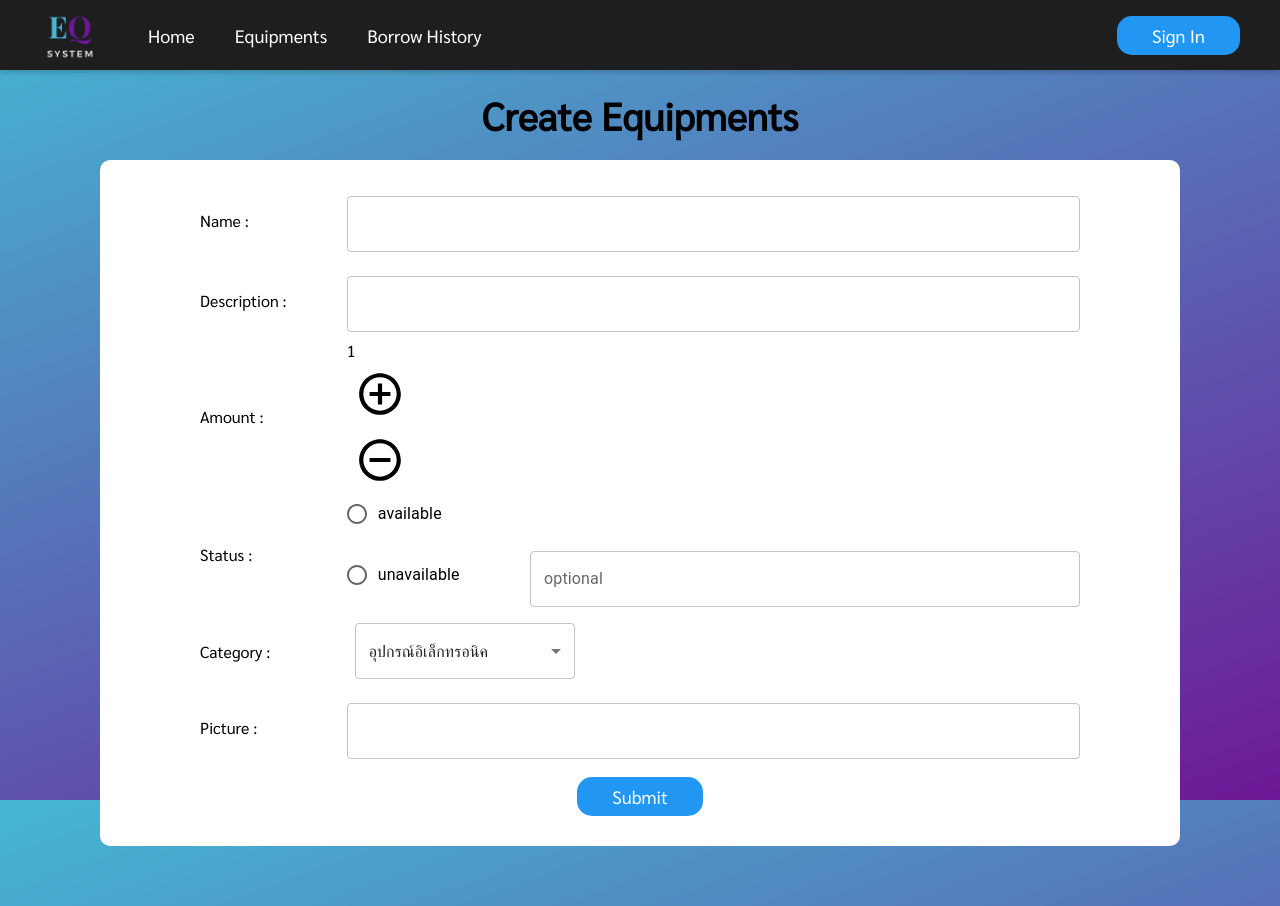
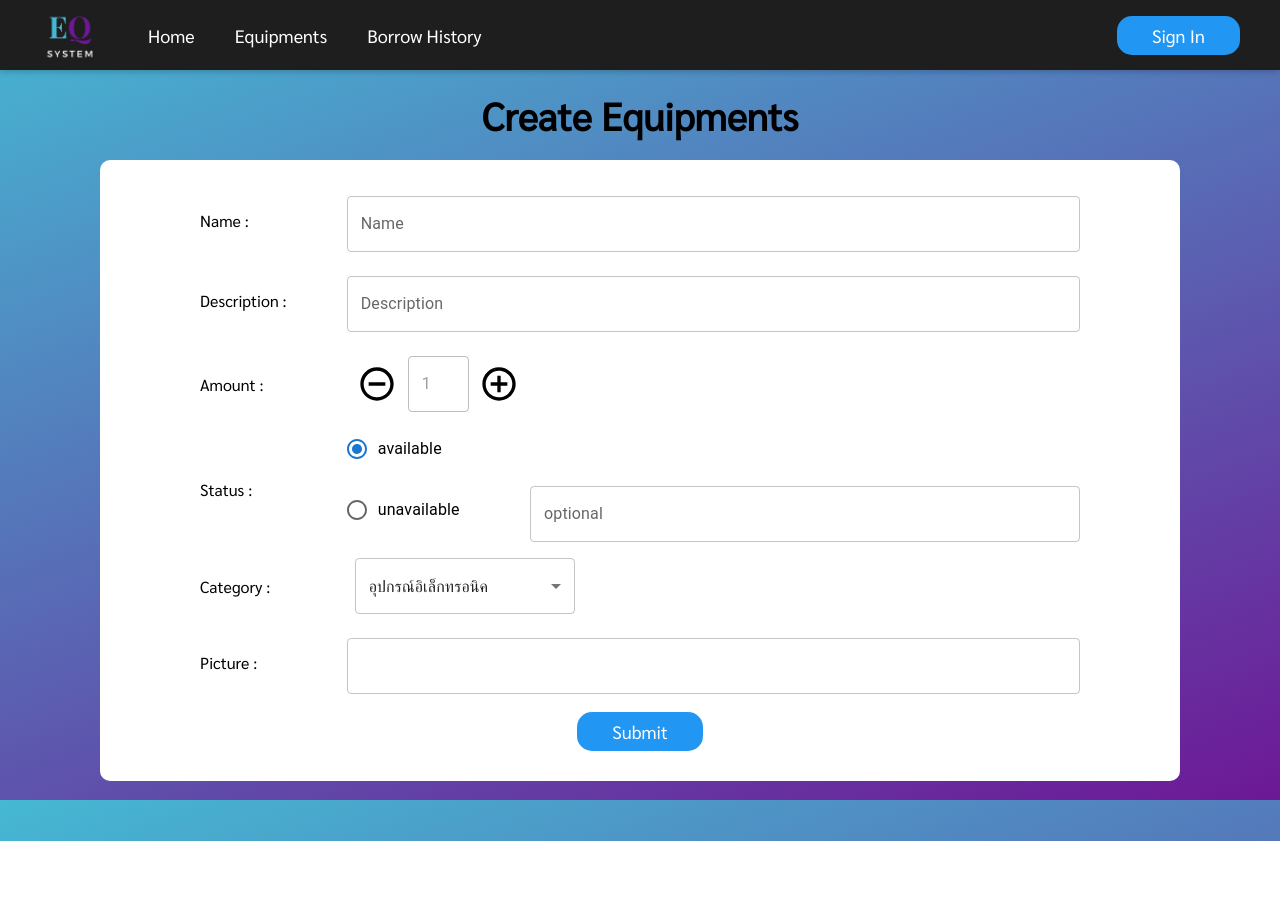
Before and after one commit to it62070040/Equipment-Borrowing-System, a React (Create React App) app in the folder equipment_borrowing_system/front-end/: page /equipment-create in a window 1280 px wide. After the commit the page ends 841 px from the top, so only its background shows below. Built offline with nearby package versions, Linux system fonts and the light colour scheme.

Commit message:
update: create and edit Equipment

```diff
--- a/equipment_borrowing_system/front-end/src/pages/Equipments/Admin/Equipments.css
+++ b/equipment_borrowing_system/front-end/src/pages/Equipments/Admin/Equipments.css
@@ -73,10 +73,11 @@
     transition: 0.3s;
 }
 .style-form{
-    background-color:white;
+    /* background-color:white; */
     padding: 20px 100px 20px  100px;
     margin: 0px 100px 30px  100px;
     border-radius: 10px;
+    /* border-style: solid; */
 }
 .btn-upload{
     background-color: #EFEEF2;
--- a/equipment_borrowing_system/front-end/src/pages/Equipments/Admin/Equipments.js
+++ b/equipment_borrowing_system/front-end/src/pages/Equipments/Admin/Equipments.js
@@ -40,9 +40,6 @@ function Equipments() {
         >
           <SearchBar />
         </Box>
-        {/* <Box className="table" sx={{p: 1, mx:5, mt:4, backgroundColor: '#fff', borderRadius: '10px'}}>
-          <CardTable />
-        </Box> */}
       </div>
     </div>
   );
--- a/equipment_borrowing_system/front-end/src/pages/Equipments/Admin/EquipmentsCreate.js
+++ b/equipment_borrowing_system/front-end/src/pages/Equipments/Admin/EquipmentsCreate.js
@@ -1,15 +1,8 @@
 import React, { useCallback, useState } from "react";
-import { Box, Grid, TextField, IconButton, Stack } from "@mui/material";
-import SelectRadio from "./components/SelectRadio";
-import SelectMenuItem from "./components/SelectMenuItem";
-import UploadImage from "./components/UploadImage";
-import Radio from "@mui/material/Radio";
-import RadioGroup from "@mui/material/RadioGroup";
-import FormControlLabel from "@mui/material/FormControlLabel";
-import FormControl from "@mui/material/FormControl";
+import { Box, Grid, TextField, IconButton, Stack, FormControlLabel,FormControl, Radio, RadioGroup} from "@mui/material";
 import MenuItem from "@mui/material/MenuItem";
 import AddCircleOutlineIcon from "@mui/icons-material/AddCircleOutline";
-import RemoveCircleOutlineIcon from '@mui/icons-material/RemoveCircleOutline';
+import RemoveCircleOutlineIcon from "@mui/icons-material/RemoveCircleOutline";
 
 import { gql, useMutation } from "@apollo/client";
 
@@ -43,10 +36,18 @@ const EquipmentsCreate = () => {
   const [description, setDescription] = useState("");
   const [category, setCategory] = useState("อุปกรณ์อิเล็กทรอนิค");
   const [url_pic, setUrl_pic] = useState("");
-  const [status, setStatus] = useState("");
+  const [status, setStatus] = useState("available");
   const [why_unavailable, setWhy_unavailable] = useState("");
   const [amount, setAmount] = useState(1);
 
+  // validation name
+  const [helperTextName, setHelperTextName] = useState("");
+  const [errorName, setErrorName] = useState(false);
+  // validation description
+  const [helperTextDescription, setHelperTextDescription] = useState("");
+  const [errorDescription, setErrorDescription] = useState(false);
+
+  //mutation
   const [createEquipmentMutation] = useMutation(EQUIPMENT_MUTATION);
 
   const handleCreateEquipments = async (e) => {
@@ -82,24 +83,45 @@ const EquipmentsCreate = () => {
 
   const toAdd = () => {
     console.log("add");
-    setAmount(amount + 1)
+    setAmount(amount + 1);
   };
   const toDel = () => {
     console.log("del");
-    if(amount <= 0) {
-      setAmount(0)
+    if (amount <= 1) {
+      setAmount(1);
+    } else {
+      setAmount(amount - 1);
     }
-    else{
-      setAmount(amount - 1)
-    }
-
   };
 
+  const handleSetName = (e) => {
+    if (e.target.value.length <= 0) {
+      setName(e.target.value);
+      setErrorName(true);
+      setHelperTextName("กรุณากรอกชื่ออุปกรณ์");
+    } else {
+      setName(e.target.value);
+      setErrorName(false);
+      setHelperTextName("");
+    }
+  };
+
+  const handleSetDescription = (e) => {
+    if (e.target.value.length <= 0) {
+      setDescription(e.target.value);
+      setErrorDescription(true);
+      setHelperTextDescription("กรุณากรอกคำอธิบาย");
+    } else {
+      setDescription(e.target.value);
+      setErrorDescription(false);
+      setHelperTextDescription("");
+    }
+  };
+  console.log(status);
   return (
     <div className="equipments">
       <div className="equipments-container">
         <h1 className="Header-title">Create Equipments</h1>
-        {/* <form></form> */}
         <Box className="style-form" noValidate autoComplete="off">
           <Grid container>
             <Grid item xs={2} className="name" sx={{ alignSelf: "center" }}>
@@ -107,12 +129,14 @@ const EquipmentsCreate = () => {
             </Grid>
             <Grid item xs={10}>
               <TextField
-                required
+                label="Name"
                 id="outlined-required"
                 fullWidth
                 margin="normal"
+                helperText={helperTextName}
+                error={errorName}
                 value={name}
-                onChange={(e) => setName(e.target.value)}
+                onChange={handleSetName}
               />
             </Grid>
           </Grid>
@@ -122,45 +146,60 @@ const EquipmentsCreate = () => {
             </Grid>
             <Grid item xs={10}>
               <TextField
-                required
+                label="Description"
                 id="outlined-required"
                 fullWidth
                 margin="normal"
+                helperText={helperTextDescription}
+                error={errorDescription}
                 value={description}
-                onChange={(e) => setDescription(e.target.value)}
+                onChange={handleSetDescription}
               />
             </Grid>
           </Grid>
-          <Grid container>
+          <Grid container sx={{my: 2}}>
             <Grid item xs={2} className="name" sx={{ alignSelf: "center" }}>
               Amount :
             </Grid>
-            <Grid item xs={10}>
-              {/* <TextField
-                required
-                id="outlined-required"
-                fullWidth
-                margin="normal"
-                value={amount}
-                onChange={(e) => setAmount(e.target.value)}
-              /> */}
-            {amount}
-              <Stack>
-                <label htmlFor="icon-button-add" onClick={toAdd}>
-                  <IconButton>
-                    <AddCircleOutlineIcon sx={{ color: "black", fontSize: "50px" }} />
-                  </IconButton>
-                </label>
-              </Stack>
-              <Stack>
-                <label htmlFor="icon-button-add" onClick={toDel}>
-                  <IconButton>
-                    <RemoveCircleOutlineIcon sx={{ color: "black", fontSize: "50px" }}/>
-                  </IconButton>
-                </label>
-              </Stack>
+            <Grid
+              item
+              xs={10}
+              sx={{ alignSelf: "center", textAlign: "center" }}
+            >
+              <Grid container>
+                <Grid item xs={1}>
+                  <Stack>
+                    <label htmlFor="icon-button-add" onClick={toDel}>
+                      <IconButton>
+                        <RemoveCircleOutlineIcon
+                          sx={{ color: "black", fontSize: "40px" }}
+                        />
+                      </IconButton>
+                    </label>
+                  </Stack>
+                </Grid>
+                <Grid
+                  item
+                  xs={1}
 
-
+                >
+                  <TextField
+                    disabled
+                    label={amount}
+                  />
+                </Grid>
+                <Grid item xs={1}>
+                  <Stack>
+                    <label htmlFor="icon-button-add" onClick={toAdd}>
+                      <IconButton>
+                        <AddCircleOutlineIcon
+                          sx={{ color: "black", fontSize: "40px" }}
+                        />
+                      </IconButton>
+                    </label>
+                  </Stack>
+                </Grid>
+              </Grid>
             </Grid>
           </Grid>
           <Grid container>
@@ -244,6 +283,7 @@ const EquipmentsCreate = () => {
             </Grid>
             <Grid item xs={10}>
               {/* <UploadImage /> */}
+
               <TextField
                 required
                 id="outlined-number"
@@ -253,6 +293,8 @@ const EquipmentsCreate = () => {
                 value={url_pic}
                 onChange={(e) => setUrl_pic(e.target.value)}
               />
+
+
             </Grid>
           </Grid>
           <div className="button-submit" style={{ textAlign: "center" }}>
--- a/equipment_borrowing_system/front-end/src/pages/Equipments/Admin/EquipmentsEdit.js
+++ b/equipment_borrowing_system/front-end/src/pages/Equipments/Admin/EquipmentsEdit.js
@@ -1,26 +1,162 @@
 import React from "react";
-import { Box, Grid, TextField } from "@mui/material";
-import SelectRadio from "./components/SelectRadio";
-import SelectMenuItem from "./components/SelectMenuItem";
-import UploadImage from "./components/UploadImage";
+import {
+  Box,
+  Grid,
+  TextField,
+  IconButton,
+  Stack,
+  FormControlLabel,
+  FormControl,
+  Radio,
+  RadioGroup,
+  MenuItem,
+} from "@mui/material";
 import { useParams } from "react-router-dom";
-import data from "./components/ListData.json";
+import { useState, useEffect, useCallback } from "react";
+import AddCircleOutlineIcon from "@mui/icons-material/AddCircleOutline";
+import RemoveCircleOutlineIcon from "@mui/icons-material/RemoveCircleOutline";
 
-function EquipmentsEdit({result}) {
-  const id = useParams();
+import { gql, useQuery, useMutation  } from "@apollo/client";
 
-  // const checkIdInfo=()=> {
+const EQUIPMENTS_QUERY = gql`
+  query ($id: MongoID!) {
+    equipmentId(_id: $id) {
+      _id
+      name
+      description
+      amount
+      category
+      url_pic
+      status
+      why_unavailable
+    }
+  }
+`;
 
-  //   console.log(data);
-  // }
-  // window.onload = checkIdInfo
-console.log(result)
-console.log({result})
+const EQUIPMENT_MUTATION = gql`
+  mutation ($id: MongoID!, $record: UpdateByIdEquipmentInput!) {
+    updateEquipmentId(_id: $id, record: $record) {
+      recordId
+    }
+  }
+`;
+const currencies = [
+  "Arduino",
+  "Electronics",
+  "Tools",
+  "Recreations",
+  "Furnitures",
+];
+
+function EquipmentsEdit() {
+  const pathArray = window.location.pathname.split("/");
+  const currentId = pathArray[2];
+  const { loading, error, data } = useQuery(EQUIPMENTS_QUERY, {
+    variables: { id: currentId },
+  });
+
+  const [name, setName] = useState("");
+  const [description, setDescription] = useState("");
+  const [category, setCategory] = useState("อุปกรณ์อิเล็กทรอนิค");
+  const [url_pic, setUrl_pic] = useState("");
+  const [status, setStatus] = useState("available");
+  const [why_unavailable, setWhy_unavailable] = useState("");
+  const [amount, setAmount] = useState(1);
+
+  // validation name
+  const [helperTextName, setHelperTextName] = useState("");
+  const [errorName, setErrorName] = useState(false);
+  // validation description
+  const [helperTextDescription, setHelperTextDescription] = useState("");
+  const [errorDescription, setErrorDescription] = useState(false);
+
+    //mutation
+    const [updateEquipmentId] = useMutation(EQUIPMENT_MUTATION);
+
+  useEffect(() => {
+    if (loading === false && data) {
+      setName(data.equipmentId.name);
+      setDescription(data.equipmentId.description);
+      setAmount(data.equipmentId.amount);
+      setCategory(data.equipmentId.category);
+      setWhy_unavailable(data.equipmentId.why_unavailable);
+      setUrl_pic(data.equipmentId.url_pic);
+    }
+  }, [loading, data]);
+
+  if (loading) {
+    return <h4>Loading...</h4>;
+  }
+  if (error) {
+    return <h4> Error: {error.message}</h4>;
+  }
+
+  const toAdd = () => {
+    console.log("add");
+    setAmount(amount + 1);
+  };
+  const toDel = () => {
+    console.log("del");
+    if (amount <= 1) {
+      setAmount(1);
+    } else {
+      setAmount(amount - 1);
+    }
+  };
+
+  const handleSetName = (e) => {
+    if (e.target.value.length <= 0) {
+      setName(e.target.value);
+      setErrorName(true);
+      setHelperTextName("กรุณากรอกชื่ออุปกรณ์");
+    } else {
+      setName(e.target.value);
+      setErrorName(false);
+      setHelperTextName("");
+    }
+  };
+
+  const handleSetDescription = (e) => {
+    if (e.target.value.length <= 0) {
+      setDescription(e.target.value);
+      setErrorDescription(true);
+      setHelperTextDescription("กรุณากรอกคำอธิบาย");
+    } else {
+      setDescription(e.target.value);
+      setErrorDescription(false);
+      setHelperTextDescription("");
+    }
+  };
+
+  const handleEditEquipments = async (e) => {
+    e.preventDefault();
+    console.log("click");
+    try {
+      await updateEquipmentId({
+        variables: {
+          id: currentId,
+          record: {
+            name,
+            description,
+            category,
+            url_pic,
+            status,
+            why_unavailable,
+            amount,
+          },
+        },
+      });
+    } catch (err) {
+      console.error(err.message);
+    }
+    window.location = `/equipments`;
+  };
 
   return (
     <div className="equipments">
       <div className="equipments-container">
         <h1 className="Header-title">Edit Equipments</h1>
+
         <Box className="style-form" noValidate autoComplete="off">
           <Grid container>
             <Grid item xs={2} className="name" sx={{ alignSelf: "center" }}>
@@ -28,10 +164,14 @@ console.log({result})
             </Grid>
             <Grid item xs={10}>
               <TextField
-                required
+                label="Name"
                 id="outlined-required"
                 fullWidth
                 margin="normal"
+                helperText={helperTextName}
+                error={errorName}
+                value={name}
+                onChange={handleSetName}
               />
             </Grid>
           </Grid>
@@ -41,72 +181,155 @@ console.log({result})
             </Grid>
             <Grid item xs={10}>
               <TextField
-                required
+                label="Description"
                 id="outlined-required"
                 fullWidth
                 margin="normal"
+                helperText={helperTextDescription}
+                error={errorDescription}
+                value={description}
+                onChange={handleSetDescription}
               />
             </Grid>
           </Grid>
-          <Grid container>
+          <Grid container sx={{ my: 2 }}>
             <Grid item xs={2} className="name" sx={{ alignSelf: "center" }}>
               Amount :
             </Grid>
-            <Grid item xs={10}>
-              <TextField
-                required
-                id="outlined-number"
-                type="number"
-                fullWidth
-                margin="normal"
-              />
+            <Grid
+              item
+              xs={10}
+              sx={{ alignSelf: "center", textAlign: "center" }}
+            >
+              <Grid container>
+                <Grid item xs={1}>
+                  <Stack>
+                    <label htmlFor="icon-button-add" onClick={toDel}>
+                      <IconButton>
+                        <RemoveCircleOutlineIcon
+                          sx={{ color: "black", fontSize: "40px" }}
+                        />
+                      </IconButton>
+                    </label>
+                  </Stack>
+                </Grid>
+                <Grid item xs={1}>
+                  <TextField disabled label={amount} />
+                </Grid>
+                <Grid item xs={1}>
+                  <Stack>
+                    <label htmlFor="icon-button-add" onClick={toAdd}>
+                      <IconButton>
+                        <AddCircleOutlineIcon
+                          sx={{ color: "black", fontSize: "40px" }}
+                        />
+                      </IconButton>
+                    </label>
+                  </Stack>
+                </Grid>
+              </Grid>
             </Grid>
           </Grid>
+
           <Grid container>
             <Grid item xs={2} className="name" sx={{ alignSelf: "center" }}>
               Status :
             </Grid>
             <Grid item xs={10}>
-              <SelectRadio />
+              <FormControl fullWidth>
+                <RadioGroup
+                  aria-labelledby="demo-controlled-radio-buttons-group"
+                  name="controlled-radio-buttons-group"
+                  value={status}
+                  onChange={(e) => setStatus(e.target.value)}
+                >
+                  <Grid container>
+                    <Grid item>
+                      <FormControlLabel
+                        value="available"
+                        control={<Radio />}
+                        label="available"
+                      />
+                    </Grid>
+                  </Grid>
+                  <Grid container>
+                    <Grid item xs={3} sx={{ alignSelf: "center" }}>
+                      <FormControlLabel
+                        value="unavailable"
+                        control={<Radio />}
+                        label="unavailable"
+                      />
+                    </Grid>
+                    <Grid item xs={9}>
+                      <TextField
+                        id="reason"
+                        label="optional"
+                        fullWidth
+                        margin="normal"
+                        value={why_unavailable}
+                        onChange={(e) => setWhy_unavailable(e.target.value)}
+                      />
+                    </Grid>
+                  </Grid>
+                </RadioGroup>
+              </FormControl>
             </Grid>
           </Grid>
+
           <Grid container>
             <Grid item xs={2} className="name" sx={{ alignSelf: "center" }}>
               Category :
             </Grid>
             <Grid item xs={10}>
-              <SelectMenuItem />
+              <Box
+                component="form"
+                sx={{
+                  "& .MuiTextField-root": { m: 1, width: "25ch" },
+                }}
+                noValidate
+                autoComplete="off"
+              >
+                <div>
+                  <TextField
+                    id="outlined-select-currency"
+                    select
+                    value={category}
+                    onChange={(e) => setCategory(e.target.value)}
+                  >
+                    {currencies.map((option) => (
+                      <MenuItem key={option} value={option}>
+                        {option}
+                      </MenuItem>
+                    ))}
+                  </TextField>
+                </div>
+              </Box>
             </Grid>
           </Grid>
+
           <Grid container>
             <Grid item xs={2} className="name" sx={{ alignSelf: "center" }}>
               Picture :
             </Grid>
             <Grid item xs={10}>
-              <UploadImage />
+              {/* <UploadImage /> */}
+
+              <TextField
+                required
+                id="outlined-number"
+                type="string"
+                fullWidth
+                margin="normal"
+                value={url_pic}
+                onChange={(e) => setUrl_pic(e.target.value)}
+              />
             </Grid>
           </Grid>
-          <div className="button-submit" style={{textAlign: 'center'}}>
-            <button className="btn-submit">Submit</button>
+          <div className="button-submit" style={{ textAlign: "center" }}>
+            <button className="btn-submit" onClick={handleEditEquipments}>
+              Submit
+            </button>
           </div>
-
-
-          {/* <div>
-            <TextField
-              required
-              id="outlined-required"
-              label="Required"
-              fullWidth
-              margin="normal"
-            />
-            <TextField
-              id="outlined-number"
-              label="Number"
-              type="number"
-              fullWidth
-              margin="normal"
-            />
-          </div> */}
         </Box>
       </div>
     </div>
--- a/equipment_borrowing_system/front-end/src/pages/Equipments/Admin/components/CardTable.js
+++ b/equipment_borrowing_system/front-end/src/pages/Equipments/Admin/components/CardTable.js
@@ -1,41 +1,54 @@
 import { Box, Grid } from "@mui/material";
 import * as React from "react";
 import "../Equipments.css";
+import { gql, useMutation } from "@apollo/client";
+import mongoose from "mongoose";
+import EquipmentsEdit from "../EquipmentsEdit"
 
+const EQUIPMENTS_MUTATION = gql`
+mutation($id: MongoID!){
+  deleteEquipmentId(_id: $id){
+    recordId
+  }
+}
+`;
 const CardTable = ({ searchResult, value }) => {
+  //mutation
+  const [deleteEquipmentId] = useMutation(EQUIPMENTS_MUTATION);
 
   // find how to get info to edit equipment by id
   const toEdit = (id) => {
     window.location = `/equipment-edit/${id}`;
-    linkId(id);
+    // linkId(id);
   };
-  const linkId = (index) => {
-    const result = searchResult.filter((e) => e.id === index);
-    // GetInfo(result)
-    console.log(result);
-  };
+  // const linkId = (index) => {
+  //   const result = searchResult.filter((e) => e.id === index);
+  //   GetInfo(result)
+  //   console.log(result);
+  // };
   // function GetInfo(result) {
   //   return <EquipmentsEdit equipmentsDetail={result} />;
-
   // };
 
-  // delete equipment by id
-
-  const toDelete = (id) => {
-    // const eqId = searchResult?.filter(e => e.id === id)
-
-    // wait to research how to delete by api (backend)
-    console.log(id);
+  const toDelete = async (current) => {
+    // const objectId = mongoose.Types.ObjectId(current);
+    let currentId = current
+    try {
+       await deleteEquipmentId({
+        variables: {
+          id: {
+            currentId
+          },
+        },
+      });
+    } catch (err) {
+      console.error(err.message);
+    }
   };
-
-  console.log(searchResult)
-
   return (
     <>
-
-        <Box sx={{ flexGrow: 1 }}>
-
-{value ?
+      <Box sx={{ flexGrow: 1 }}>
+        {value ? (
           <Grid container>
             <Grid item xs={8}>
               <Grid container>
@@ -54,10 +67,11 @@ const CardTable = ({ searchResult, value }) => {
               </Grid>
             </Grid>
           </Grid>
-          : <h4 style={{textAlign: "center"}}>ไม่พบข้อมูลที่ค้นหา</h4>}
+        ) : (
+          <h4 style={{ textAlign: "center" }}>ไม่พบข้อมูลที่ค้นหา</h4>
+        )}
 
-
-          {searchResult.map((item, index) => (
+        {searchResult.map((item, index) => (
           <Box
             key={item._id}
             sx={{
@@ -110,7 +124,7 @@ const CardTable = ({ searchResult, value }) => {
               >
                 <Grid container>
                   <Grid item xs={4} className="style-status">
-                    {item.status === "availble" ? (
+                    {item.status === "available" ? (
                       <p style={{ color: "#008000" }}>{item.status}</p>
                     ) : (
                       <p style={{ color: "#FF0000" }}>{item.status}</p>
@@ -119,7 +133,7 @@ const CardTable = ({ searchResult, value }) => {
                   <Grid item xs={8} className="style-btn">
                     <button
                       className="btn-edit"
-                      onClick={() => toEdit(item.id)}
+                      onClick={() => toEdit(item._id)}
                       key={index}
                       // type={type}
                     >
@@ -127,7 +141,7 @@ const CardTable = ({ searchResult, value }) => {
                     </button>
                     <button
                       className="btn-del"
-                      onClick={() => toDelete(item.id)}
+                      onClick={() => toDelete(item._id)}
                       // type={type}
                     >
                       delete
@@ -137,9 +151,8 @@ const CardTable = ({ searchResult, value }) => {
               </Grid>
             </Grid>
           </Box>
-          ))}
-        </Box>
-
+        ))}
+      </Box>
     </>
   );
 };
--- a/equipment_borrowing_system/front-end/src/pages/Equipments/Admin/components/SearchBar.js
+++ b/equipment_borrowing_system/front-end/src/pages/Equipments/Admin/components/SearchBar.js
@@ -4,7 +4,6 @@ import Paper from "@mui/material/Paper";
 import InputBase from "@mui/material/InputBase";
 import SearchIcon from "@mui/icons-material/Search";
 //test mock data for search
-import dataTest from "./ListData.json";
 import CardTable from "./CardTable";
 import { Box, Grid } from "@mui/material";
 import { gql, useQuery } from "@apollo/client";
@@ -27,7 +26,7 @@ const SearchBar = () => {
   const [inputText, setInputText] = React.useState("");
   const [searchResult, setSearchResult] = React.useState([]);
   const [value, setValue] = React.useState(true);
-  const { loading, error, data, refetch } = useQuery(EQUIPMENTS_QUERY);
+  const { loading, error, data} = useQuery(EQUIPMENTS_QUERY);
 
   useEffect(() => {
     if (loading === false && data) {
--- a/equipment_borrowing_system/front-end/src/pages/Equipments/Admin/components/UploadImage.js
+++ b/equipment_borrowing_system/front-end/src/pages/Equipments/Admin/components/UploadImage.js
@@ -23,6 +23,7 @@ class ImageUploadCard extends React.Component {
       });
     }.bind(this);
     console.log(url); // see a path?
+    console.log(name);
 
     this.setState({
       mainState: "uploaded",
```
